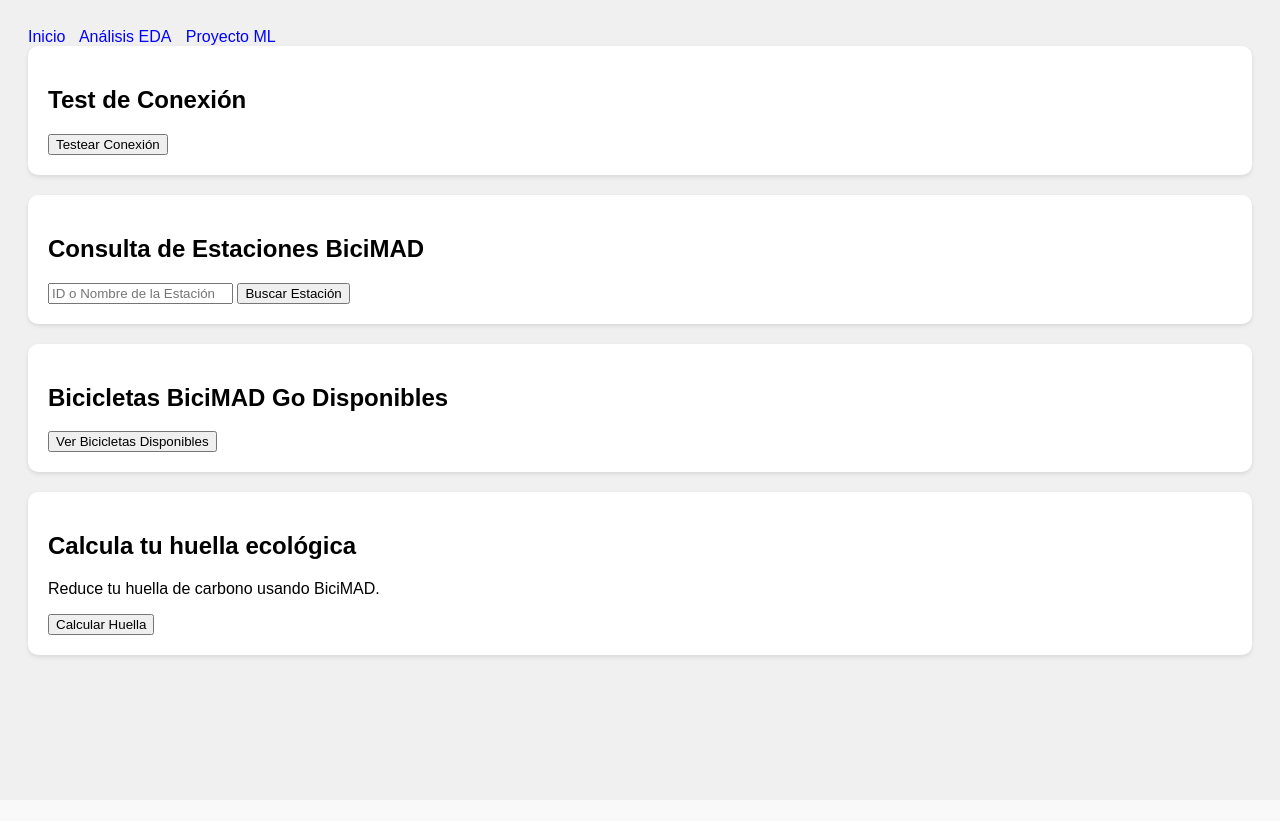
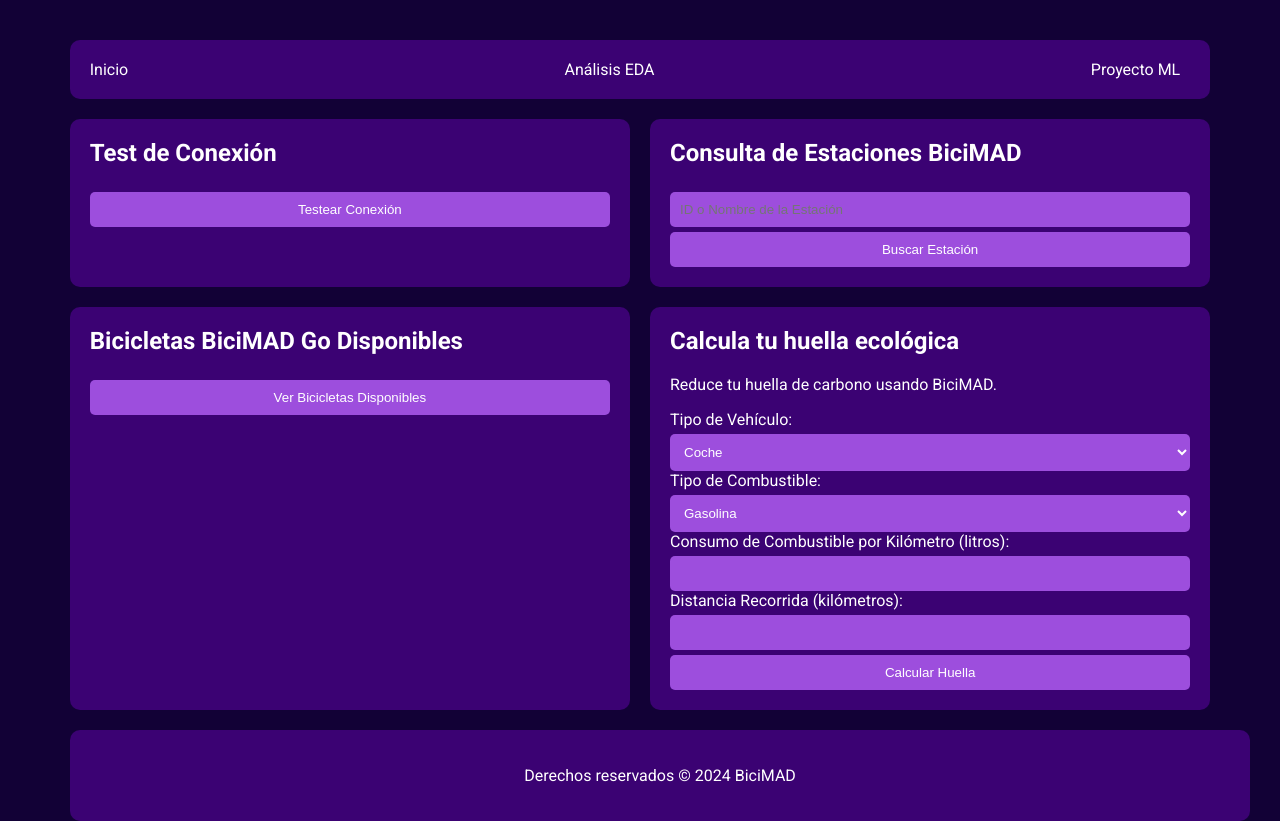
Before and after one commit to Munchkinland/BiciMad-2.0, a Flask app: page /appuser in a window 1280 px wide. Before the commit the page ends 659 px from the top, so only its background shows below. Run offline with Flask 3, Linux system fonts and the light colour scheme; some libraries are stand-ins or nearby versions.

Commit message:
bicimadgo

```diff
--- a/app.py
+++ b/app.py
@@ -1,15 +1,12 @@
 from flask import Flask, render_template, request, jsonify
 import requests
-from flask_cors import CORS  # Importa CORS si necesitas hacer solicitudes cruzadas desde el frontend
 
 app = Flask(__name__)
-CORS(app)  # Habilita CORS para toda tu aplicación Flask
+
 
 # URL base de la API de BiciMAD
 base_url = "https://openapi.emtmadrid.es/v1"
 
-# Tu token de OpenRouteService (Considera usar variables de entorno para esto)
-ORS_TOKEN = "5b3ce3597851110001cf6248c4c745e062b146b3a5ff64f693fed774"
 
 def iniciar_sesion(email, password):
     """Inicia sesión en la API de BiciMAD y devuelve el token de acceso."""
@@ -49,22 +46,22 @@
 
 @app.route('/bicimadgo', methods=['GET'])
 def obtener_bicimad_go():
-    """Obtiene la lista de bicicletas BiciMAD Go disponibles en tiempo real."""
-    token, _ = iniciar_sesion('ruben.c_ac@icloud.com', 'Prada2024!')  # Asegúrate de usar tus credenciales reales
+    """Obtiene la lista de zonas de BiciMAD Go disponibles."""
+    token, _ = iniciar_sesion('TU_EMAIL', 'TU_CONTRASEÑA')  # Asegúrate de usar tus credenciales reales
     if token:
-        url = f"{base_url}/transport/bicimad/go/"
+        url = f"https://openapi.emtmadrid.es/v1/transport/bicimad/gozones/"
         headers = {
-            "accessToken": token,
-            "Content-Type": "application/json"
+            "Authorization": f"Bearer {token}",
         }
         response = requests.get(url, headers=headers)
         if response.status_code == 200:
-            bicimad_go = response.json()
-            return jsonify(bicimad_go)
+            zonas = response.json().get("data", [])
+            return jsonify(zonas)
         else:
-            return jsonify({"mensaje": "Error al obtener las bicicletas BiciMAD Go."}), response.status_code
+            return jsonify({"mensaje": "Error al obtener las zonas BiciMAD Go."}), response.status_code
     else:
         return jsonify({"mensaje": "Error de autenticación."}), 401
+
 
 
 @app.route('/')
--- a/templates/appuser.html
+++ b/templates/appuser.html
@@ -6,55 +6,163 @@
     <title>Aplicación BiciMAD</title>
     <script src="//cdn.jsdelivr.net/npm/sweetalert2@11"></script>
     <style>
-        body {
-            font-family: Arial, sans-serif;
-            background-color: #f0f0f0;
+        @import url('https://fonts.googleapis.com/css2?family=Roboto:wght@400;700&display=swap');
+
+        body, html {
+            margin: 0;
+            padding: 0;
+            height: 100%;
+            display: flex;
+            justify-content: center;
+            align-items: center;
+            background-color: #120136;
+            font-family: 'Roboto', sans-serif;
+            color: #ffffff;
+        }
+
+        main {
+            display: grid;
+            grid-template-columns: repeat(2, 1fr);
+            grid-template-rows: auto 1fr 1fr auto;
+            gap: 20px;
             padding: 20px;
+            box-sizing: border-box;
+            width: calc(100% - 40px);
+            height: calc(100vh - 40px);
+            grid-template-areas:
+                "nav nav"
+                "test estaciones"
+                "bicimadgo huella"
+                "footer footer";
         }
-        .container {
-            background-color: white;
+
+        nav, .container, footer {
             padding: 20px;
+            background-color: #3b0273;
             border-radius: 10px;
-            box-shadow: 0 2px 4px rgba(0,0,0,0.1);
-            margin-bottom: 20px;
+            transition: transform 0.3s;
         }
+
+        nav {
+            grid-area: nav;
+        }
+
+        .container.test {
+            grid-area: test;
+        }
+
+        .container.estaciones {
+            grid-area: estaciones;
+        }
+
+        .container.bicimadgo {
+            grid-area: bicimadgo;
+        }
+
+        .container.huella {
+            grid-area: huella;
+        }
+
+        footer {
+            grid-area: footer;
+            background-color: #3b0273;
+            width: 100%;
+            text-align: center;
+        }
+
+        h2 {
+            margin: 0 0 20px 0;
+        }
+
+        button, input[type="text"], input[type="number"], select {
+            background-color: #9d4edd;
+            color: #ffffff;
+            border: none;
+            padding: 10px;
+            margin-top: 5px;
+            border-radius: 5px;
+            width: 100%;
+            box-sizing: border-box;
+        }
+
+        button:hover {
+            background-color: #c77dff;
+            box-shadow: 0 5px 15px rgba(0, 0, 0, 0.6);
+            transform: translateY(-3px);
+        }
+
+        label {
+            color: #ffffff;
+            margin-top: 10px;
+        }
+
         .navigation a {
+            text-decoration: none;
+            color: #ffffff;
             margin-right: 10px;
-            text-decoration: none;
-            color: blue;
+        }
+
+        .navigation {
+            display: flex;
+            justify-content: space-between;
+            width: 100%;
         }
     </style>
 </head>
 <body>
 
+<main>
+    <nav>
         <div class="navigation">
             <a href="/">Inicio</a>
             <a href="/eda">Análisis EDA</a>
             <a href="/proyectoml">Proyecto ML</a>
         </div>
+    </nav>
 
-<div class="container">
+    <div class="container test">
         <h2>Test de Conexión</h2>
         <button onclick="testConexion()">Testear Conexión</button>
     </div>
 
-<div class="container">
+    <div class="container estaciones">
         <h2>Consulta de Estaciones BiciMAD</h2>
         <input type="text" id="id_o_nombre_estacion" placeholder="ID o Nombre de la Estación">
         <button onclick="buscarEstacion()">Buscar Estación</button>
     </div>
 
-<div class="container">
+    <div class="container bicimadgo">
         <h2>Bicicletas BiciMAD Go Disponibles</h2>
         <button onclick="obtenerBiciMADGo()">Ver Bicicletas Disponibles</button>
         <div id="bicimadgo-resultados"></div>
     </div>
 
-<div class="container">
+    <div class="container huella">
         <h2>Calcula tu huella ecológica</h2>
         <p>Reduce tu huella de carbono usando BiciMAD.</p>
+        <label for="tipo-vehiculo">Tipo de Vehículo:</label>
+        <select id="tipo-vehiculo">
+            <option value="coche">Coche</option>
+            <option value="moto">Moto</option>
+            <option value="autobus">Autobús</option>
+        </select><br>
+        <label for="combustible">Tipo de Combustible:</label>
+        <select id="combustible">
+            <option value="gasolina">Gasolina</option>
+            <option value="diesel">Diésel</option>
+            <option value="electrico">Eléctrico</option>
+        </select><br>
+        <label for="consumo">Consumo de Combustible por Kilómetro (litros):</label>
+        <input type="number" id="consumo"><br>
+        <label for="distancia">Distancia Recorrida (kilómetros):</label>
+        <input type="number" id="distancia"><br>
         <button onclick="calcularHuella()">Calcular Huella</button>
     </div>
+
+    <footer>
+        <p>Derechos reservados © 2024 BiciMAD</p>
+    </footer>
+</main>
 
 <script>
 function testConexion() {
@@ -114,27 +222,62 @@
 }
 
 function obtenerBiciMADGo() {
-    fetch('/bicimadgo')
-        .then(response => response.json())
+    const url = "https://openapi.emtmadrid.es/v1/transport/bicimad/gozones/";
+    fetch(url, {
+        method: 'GET',
+        headers: {
+            'Authorization': `Bearer TU_CLAVE_API` // Reemplaza TU_CLAVE_API con tu clave de API real
+        }
+    })
+    .then(response => {
+        if (!response.ok) {
+            throw new Error('Network response was not ok');
+        }
+        return response.json();
+    })
     .then(data => {
         const contenedor = document.getElementById('bicimadgo-resultados');
         contenedor.innerHTML = ''; // Limpia resultados anteriores
-            if(data.data && data.data.length > 0) {
-                const bicis = data.data.map(bici => `<p>${bici.name} - ${bici.address}</p>`).join('');
-                contenedor.innerHTML = bicis;
+        if (data.data && data.data.length > 0) {
+            const zonas = data.data.map(zona => `<p>Zona: ${zona.name} - Dirección: ${zona.address}</p>`).join('');
+            contenedor.innerHTML = zonas;
         } else {
-                contenedor.innerHTML = '<p>No se encontraron bicicletas disponibles.</p>';
+            contenedor.innerHTML = '<p>No se encontraron zonas disponibles de BiciMAD GO.</p>';
         }
     })
     .catch(error => {
         console.error('Error:', error);
-            document.getElementById('bicimadgo-resultados').innerHTML = '<p>Hubo un error al obtener las bicicletas disponibles.</p>';
+        document.getElementById('bicimadgo-resultados').innerHTML = '<p>Hubo un error al obtener las zonas de BiciMAD GO.</p>';
     });
 }
 
 function calcularHuella() {
-    // Implementa la lógica para calcular la huella ecológica aquí
-    alert('Función calcularHuella no implementada.');
+    const tipoVehiculo = document.getElementById('tipo-vehiculo').value;
+    const tipoCombustible = document.getElementById('combustible').value;
+    const consumo = parseFloat(document.getElementById('consumo').value);
+    const distancia = parseFloat(document.getElementById('distancia').value);
+
+    let emisiones = 0;
+    if (tipoVehiculo === 'coche' || tipoVehiculo === 'moto' || tipoVehiculo === 'autobus') {
+        if (tipoCombustible === 'gasolina') {
+            const emisionesGasolina = 2.3; // kg CO2 / litro de gasolina
+            emisiones = consumo * emisionesGasolina * distancia;
+        } else if (tipoCombustible === 'diesel') {
+            const emisionesDiesel = 2.7; // kg CO2 / litro de diésel
+            emisiones = consumo * emisionesDiesel * distancia;
+        } else if (tipoCombustible === 'electrico') {
+            const emisionesElectricidad = 0.2; // kg CO2 / kWh
+            const consumoElectricidad = 0.2 * distancia;
+            emisiones = consumoElectricidad * emisionesElectricidad;
+        }
+    }
+
+    Swal.fire({
+        title: 'Resultado de la Huella Ecológica',
+        html: `<p>Las emisiones de CO2 para ${tipoVehiculo} son aproximadamente: <strong>${emisiones.toFixed(2)} kg CO2 😵</strong>.</p>`,
+        icon: 'info',
+        confirmButtonText: 'Aceptar'
+    });
 }
 </script>
 
```
Lines whose indentation alone changed are shown as unchanged.
